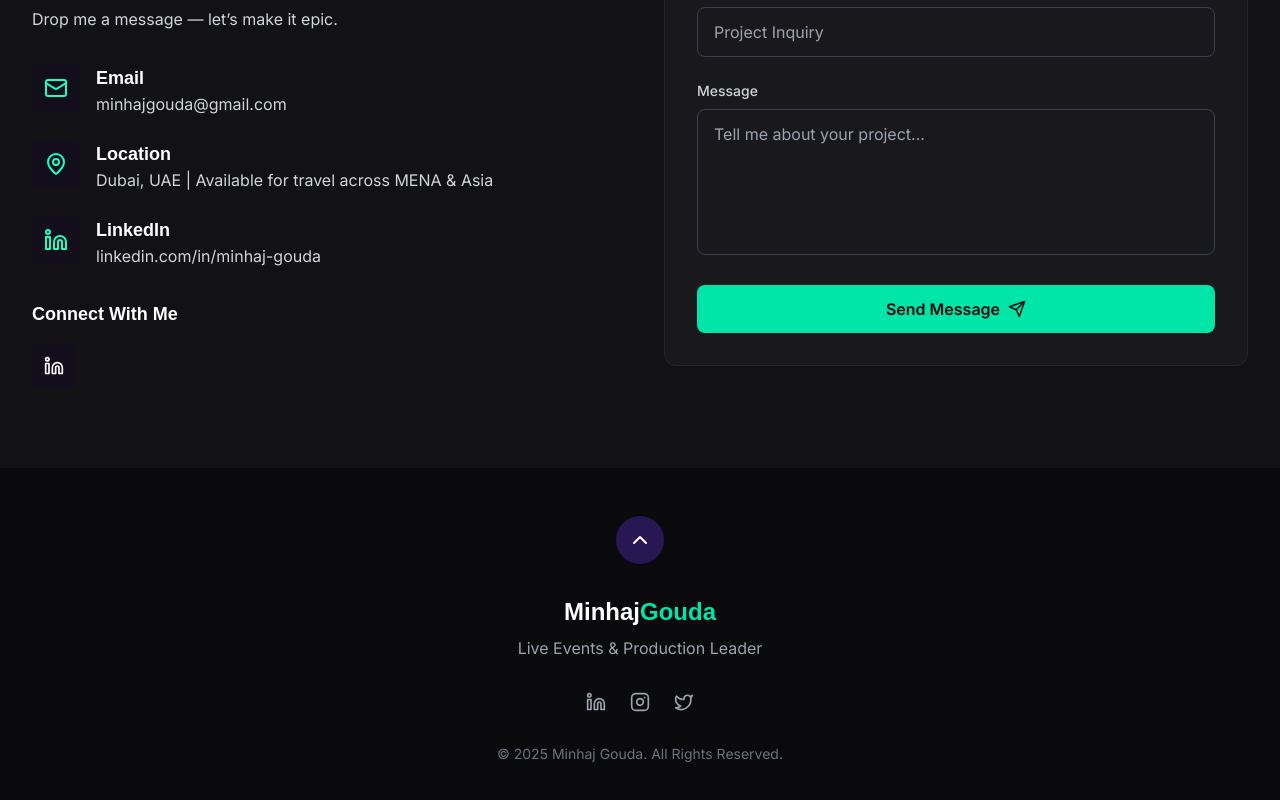
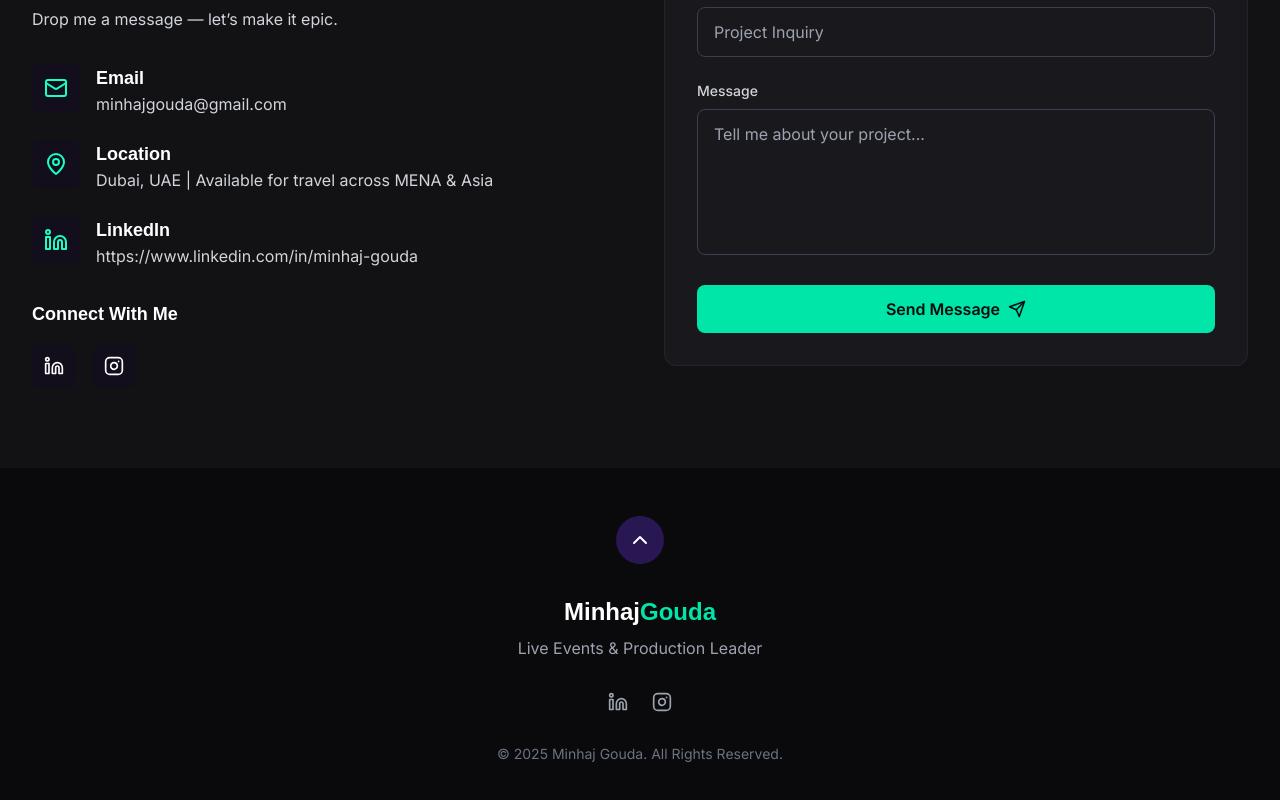
Before and after one commit to CodnanBaig/minhaj-portfolio, a Next.js app: page / in a window 1280 px wide. Shown: the part 5537-6337 px from the top of the page. Built offline with nearby package versions, Linux system fonts and the light colour scheme.

Commit message:
Update social media links in Contact and Footer components
- Add Instagram link to Contact component
- Update LinkedIn URLs with full URLs in both Contact and Footer
- Add proper external link attributes (target='_blank', rel='noopener noreferrer')
- Remove unused Twitter references

```diff
--- a/src/components/Contact.tsx
+++ b/src/components/Contact.tsx
@@ -3,7 +3,7 @@
 import React, { useState } from 'react';
 import { motion } from 'framer-motion';
 import { useInView } from 'react-intersection-observer';
-import { Send, Mail, MapPin, Phone, Linkedin, Instagram, Twitter } from 'lucide-react';
+import { Send, Mail, MapPin, Phone, Linkedin, Instagram } from 'lucide-react';
 
 const Contact: React.FC = () => {
   const [ref, inView] = useInView({
@@ -77,15 +77,20 @@ const Contact: React.FC = () => {
     {
       icon: <Linkedin size={24} className="text-accent-400" />,
       title: "LinkedIn",
-      value: "linkedin.com/in/minhaj-gouda",
+      value: "https://www.linkedin.com/in/minhaj-gouda",
     },
   ];
 
   const socialLinks = [
     {
       icon: <Linkedin size={20} />,
-      url: "https://linkedin.com/in/minhaj-gouda",
+      url: "https://www.linkedin.com/in/minhaj-gouda?utm_source=share&utm_campaign=share_via&utm_content=profile&utm_medium=ios_app",
       name: "LinkedIn"
+    },
+    {
+      icon: <Instagram size={20} />,
+      url: "https://www.instagram.com/minhajgouda?igsh=MTgzaTBoeXVjNDB1Nw%3D%3D&utm_source=qr",
+      name: "Instagram"
     },
   ];
 
--- a/src/components/Footer.tsx
+++ b/src/components/Footer.tsx
@@ -2,7 +2,7 @@
 
 import React from 'react';
 import { motion } from 'framer-motion';
-import { ChevronUp, Linkedin, Instagram, Twitter } from 'lucide-react';
+import { ChevronUp, Linkedin, Instagram } from 'lucide-react';
 
 const Footer: React.FC = () => {
   const currentYear = new Date().getFullYear();
@@ -30,28 +30,24 @@ const Footer: React.FC = () => {
 
           <div className="flex justify-center gap-6 mb-8">
             <motion.a
-              href="#"
+              href="https://www.linkedin.com/in/minhaj-gouda?utm_source=share&utm_campaign=share_via&utm_content=profile&utm_medium=ios_app"
               className="text-gray-400 hover:text-white transition-colors"
               whileHover={{ y: -3 }}
               aria-label="LinkedIn"
+              target="_blank"
+              rel="noopener noreferrer"
             >
               <Linkedin size={20} />
             </motion.a>
             <motion.a
-              href="#"
+              href="https://www.instagram.com/minhajgouda?igsh=MTgzaTBoeXVjNDB1Nw%3D%3D&utm_source=qr"
               className="text-gray-400 hover:text-white transition-colors"
               whileHover={{ y: -3 }}
               aria-label="Instagram"
+              target="_blank"
+              rel="noopener noreferrer"
             >
               <Instagram size={20} />
-            </motion.a>
-            <motion.a
-              href="#"
-              className="text-gray-400 hover:text-white transition-colors"
-              whileHover={{ y: -3 }}
-              aria-label="Twitter"
-            >
-              <Twitter size={20} />
             </motion.a>
           </div>
 
```
